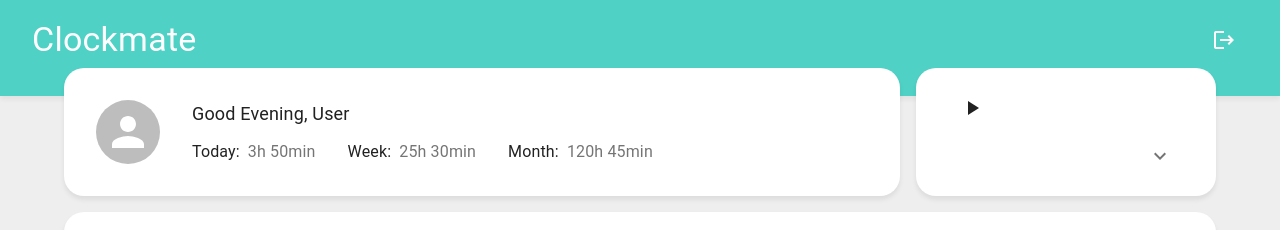
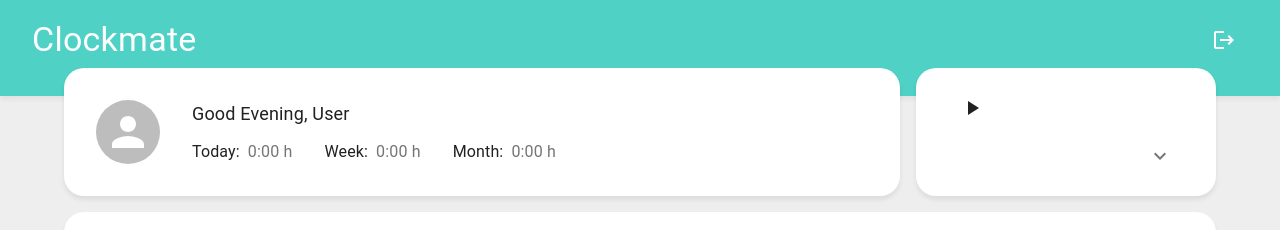
Before and after one commit to MarcoRehmer/clockmate, a Next.js app in the folder frontend/: page /dashboard in a window 1280 px wide. Shown: the top 230 px of the page. Built offline with nearby package versions, Linux system fonts and the light colour scheme; no server answers.

Commit message:
optimize DB queries with GORM

```diff
--- a/frontend/src/app/(root)/dashboard/components/UserSummaryCard.tsx
+++ b/frontend/src/app/(root)/dashboard/components/UserSummaryCard.tsx
@@ -27,15 +27,15 @@
             <div className="flex gap-x-8 flex-wrap">
               <div className="flex gap-2">
                 <Typography sx={{ color: 'text.primary' }}>Today:</Typography>
-                <Typography sx={{ color: 'text.secondary' }}>3h 50min</Typography>
+                <Typography sx={{ color: 'text.secondary' }}>0:00 h</Typography>
               </div>
               <div className="flex gap-2">
                 <Typography sx={{ color: 'text.primary' }}>Week:</Typography>
-                <Typography sx={{ color: 'text.secondary' }}>25h 30min</Typography>
+                <Typography sx={{ color: 'text.secondary' }}>0:00 h</Typography>
               </div>
               <div className="flex gap-2">
                 <Typography sx={{ color: 'text.primary' }}>Month:</Typography>
-                <Typography sx={{ color: 'text.secondary' }}>120h 45min</Typography>
+                <Typography sx={{ color: 'text.secondary' }}>0:00 h</Typography>
               </div>
             </div>
           </div>
```
Also changed, not shown: 2 other files (tests, documents, lock files or other folders).
